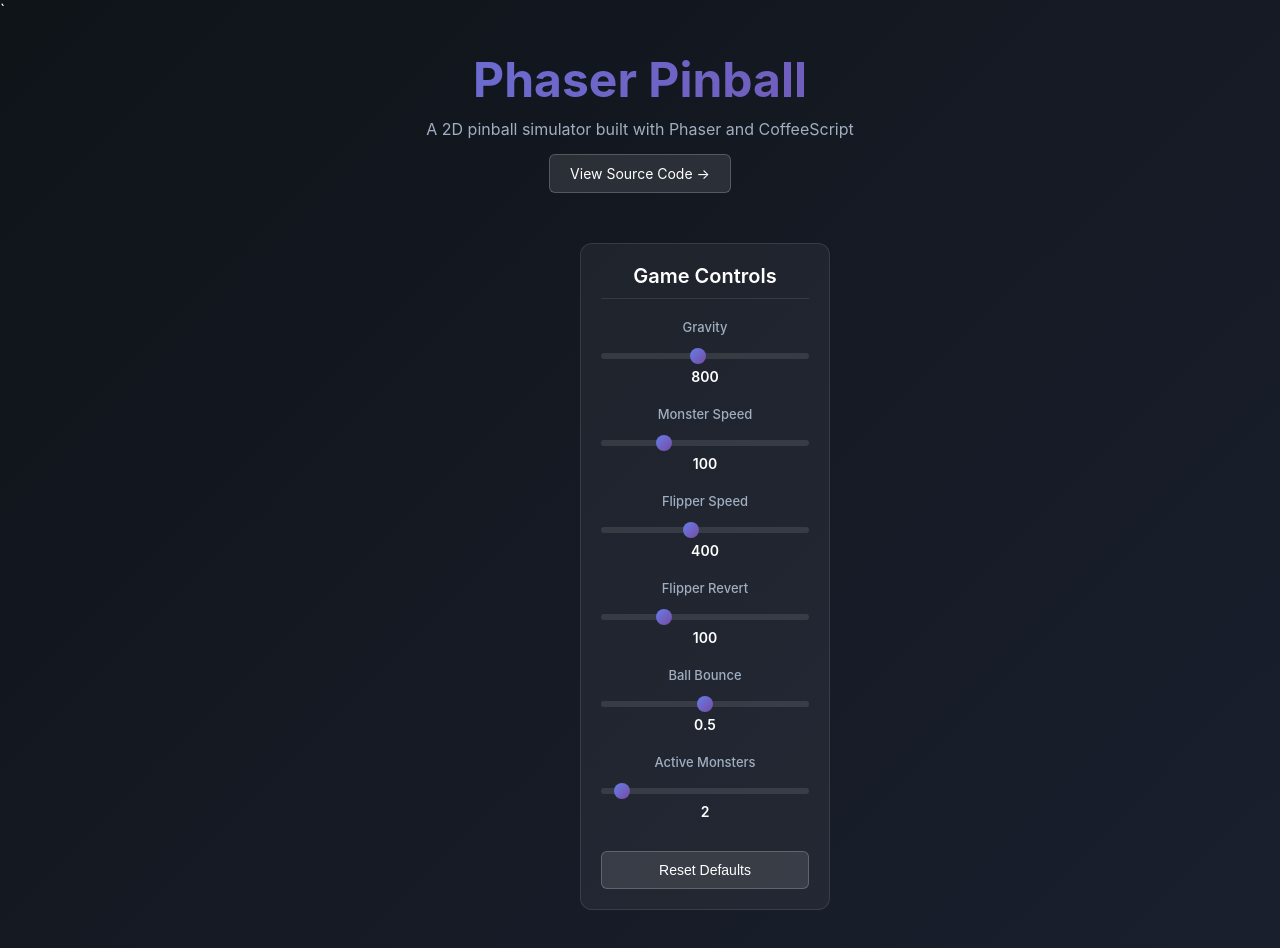
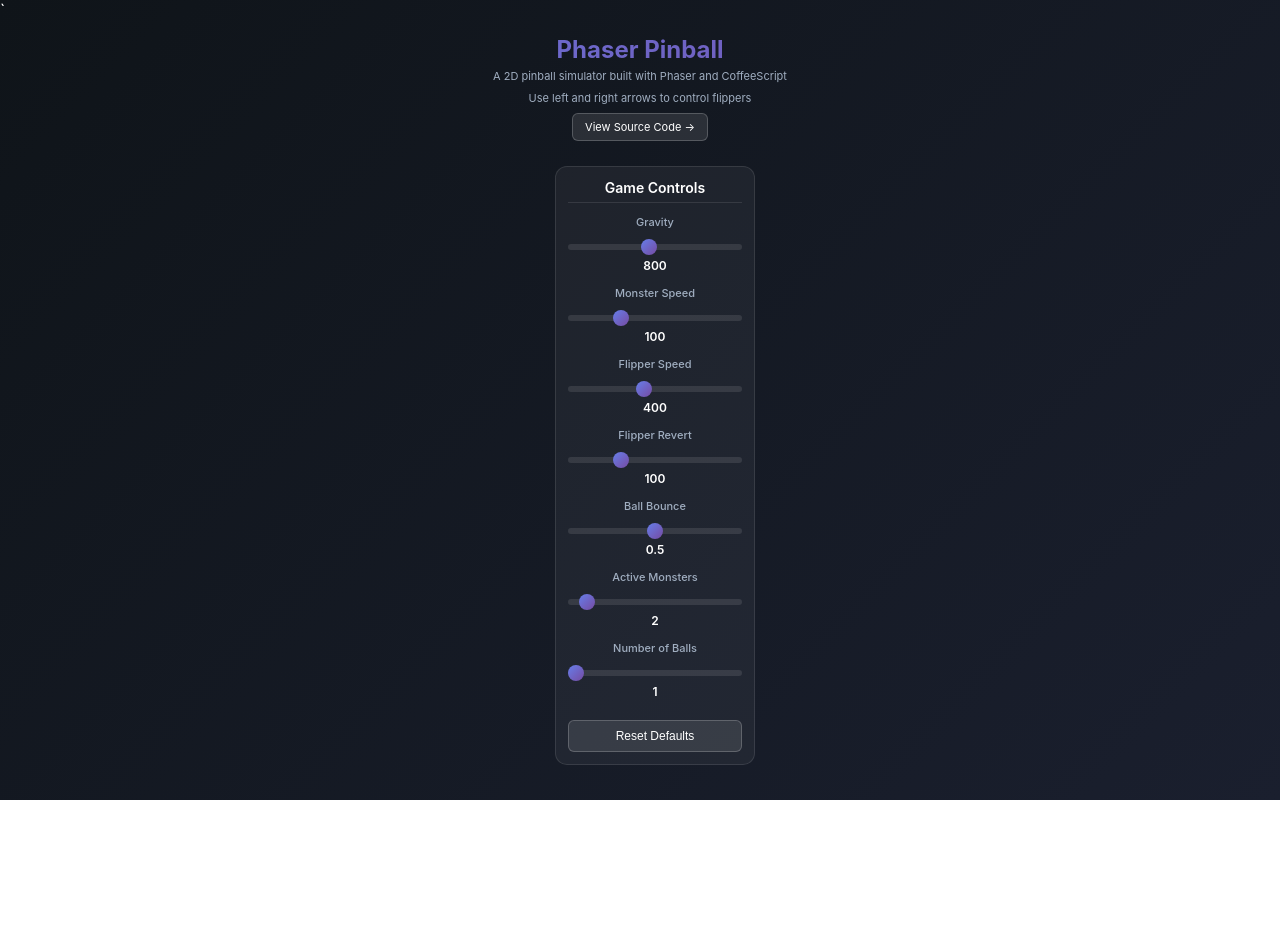
Before and after one commit to MaxPleaner/pinball, a website built with webpack: page index.html in a window 1280 px wide. After the commit the page ends 800 px from the top, so only its background shows below. Built offline with nearby package versions, Linux system fonts and the light colour scheme.

Commit message:
new style

```diff
--- a/index.html
+++ b/index.html
@@ -12,6 +12,7 @@
     <header>
         <h1>Phaser Pinball</h1>
         <p class="subtitle">A 2D pinball simulator built with Phaser and CoffeeScript</p>
+        <p class="subtitle">Use left and right arrows to control flippers</p>
         <a href="https://github.com/maxpleaner/PhaserPinball" target="_blank" class="source-link">View Source Code →</a>
     </header>
 
@@ -57,6 +58,12 @@
                 <span class="value" id="num-monsters-value">2</span>
             </div>
 
+            <div class="control-group">
+                <label for="num-balls">Number of Balls</label>
+                <input type="range" id="num-balls" min="1" max="5" value="1" step="1">
+                <span class="value" id="num-balls-value">1</span>
+            </div>
+
             <button id="reset-params" class="reset-btn">Reset Defaults</button>
         </aside>
     </div>
--- a/style.css
+++ b/style.css
@@ -13,21 +13,21 @@
 
 .container {
     text-align: center;
-    padding: 30px 20px 40px;
+    padding: 15px 20px 20px;
     max-width: 100%;
 }
 
 header {
-    margin-bottom: 30px;
+    margin-bottom: 15px;
     position: relative;
     z-index: 10;
-    padding-bottom: 20px;
+    padding-bottom: 10px;
 }
 
 h1 {
-    font-size: 48px;
+    font-size: 24px;
     font-weight: 700;
-    margin-bottom: 10px;
+    margin-bottom: 5px;
     background: linear-gradient(135deg, #667eea 0%, #764ba2 100%);
     -webkit-background-clip: text;
     -webkit-text-fill-color: transparent;
@@ -35,20 +35,20 @@
 }
 
 .subtitle {
-    font-size: 16px;
+    font-size: 11px;
     color: #a0aec0;
-    margin-bottom: 15px;
+    margin-bottom: 8px;
 }
 
 .source-link {
     display: inline-block;
-    padding: 10px 20px;
+    padding: 6px 12px;
     background: rgba(255, 255, 255, 0.1);
     border: 1px solid rgba(255, 255, 255, 0.2);
     border-radius: 6px;
     color: white;
     text-decoration: none;
-    font-size: 14px;
+    font-size: 11px;
     transition: all 0.3s ease;
 }
 
@@ -60,7 +60,7 @@
 
 .main-content {
     display: flex;
-    gap: 80px;
+    gap: 30px;
     justify-content: center;
     align-items: flex-start;
     margin-top: 10px;
@@ -71,30 +71,30 @@
     background: rgba(255, 255, 255, 0.05);
     border: 1px solid rgba(255, 255, 255, 0.1);
     border-radius: 12px;
-    padding: 20px;
-    width: 250px;
+    padding: 12px;
+    width: 200px;
     position: relative;
     z-index: 10;
 }
 
 .sidebar h3 {
-    margin: 0 0 20px 0;
-    font-size: 20px;
+    margin: 0 0 12px 0;
+    font-size: 14px;
     font-weight: 600;
     color: #fff;
     border-bottom: 1px solid rgba(255, 255, 255, 0.1);
-    padding-bottom: 10px;
+    padding-bottom: 6px;
 }
 
 .control-group {
-    margin-bottom: 20px;
+    margin-bottom: 12px;
 }
 
 .control-group label {
     display: block;
-    font-size: 13px;
+    font-size: 11px;
     color: #a0aec0;
-    margin-bottom: 8px;
+    margin-bottom: 5px;
     font-weight: 500;
 }
 
@@ -128,23 +128,23 @@
 
 .control-group .value {
     display: inline-block;
-    margin-top: 5px;
-    font-size: 14px;
+    margin-top: 3px;
+    font-size: 12px;
     color: #fff;
     font-weight: 600;
 }
 
 .reset-btn {
     width: 100%;
-    padding: 10px;
+    padding: 8px;
     background: rgba(255, 255, 255, 0.1);
     border: 1px solid rgba(255, 255, 255, 0.2);
     border-radius: 6px;
     color: white;
-    font-size: 14px;
+    font-size: 12px;
     cursor: pointer;
     transition: all 0.3s ease;
-    margin-top: 10px;
+    margin-top: 8px;
 }
 
 .reset-btn:hover {
@@ -156,12 +156,12 @@
     display: inline-block;
     position: relative;
     z-index: 5;
-    margin-right: 50px;
+    margin-right: 0px;
 }
 
 #game canvas {
     border-radius: 12px;
     box-shadow: 0 20px 60px rgba(0, 0, 0, 0.4);
-    transform: scale(1.4);
+    transform: scale(1.1);
     transform-origin: top center;
 }
```
